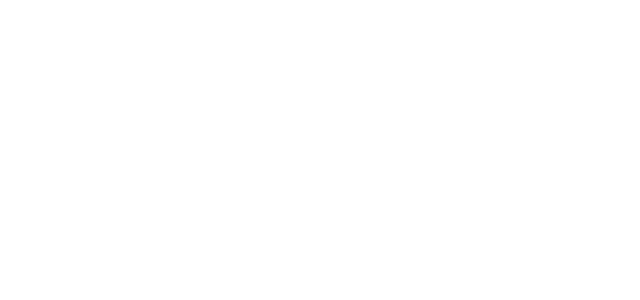
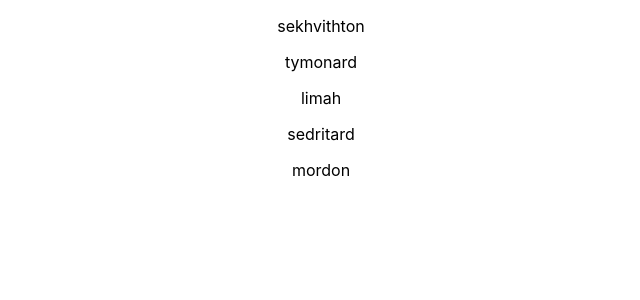
Before and after one commit to brewchetta/name-generator, a React (Create React App) app: page / in a window 1280 px wide. Shown: the top 300 px of the page, without its empty margins (319-959 px from the left). Built offline with nearby package versions, Linux system fonts and the light colour scheme.

Commit message:
fixed various import bugs

```diff
--- a/src/components/App.js
+++ b/src/components/App.js
@@ -1,8 +1,10 @@
+import DemonicNames from './DemonicNames'
 import './App.css';
 
 function App() {
   return (
     <div className="App">
+      <DemonicNames />
     </div>
   );
 }
--- a/src/components/DemonicNames.js
+++ b/src/components/DemonicNames.js
@@ -1,7 +1,8 @@
 import { generateName } from '../name-lists/name-generator'
 import * as demonic from '../name-lists/demonic'
+import Name from './Name'
 
-export default DemonicNames(props) {
+export default function DemonicNames(props) {
 
   return (
     <div>
--- a/src/components/Name.js
+++ b/src/components/Name.js
@@ -10,6 +10,6 @@
   }
 
   return (
-    <p>{name}</p>
+    <p onClick={handleClick}>{name}</p>
   )
 }
--- a/src/name-lists/name-generator.js
+++ b/src/name-lists/name-generator.js
@@ -3,7 +3,7 @@
 export const generateName = (prefixes, suffixes) => {
   const suffixLength = randomNumber(3,1)
   let name = prefixes[randomNumber(prefixes.length)]
-  for (let i = 0; i < suffixLength; i++;) {
+  for (let i = 0; i < suffixLength; i++) {
     name += suffixes[randomNumber(suffixes.length)]
   }
   return name
```
